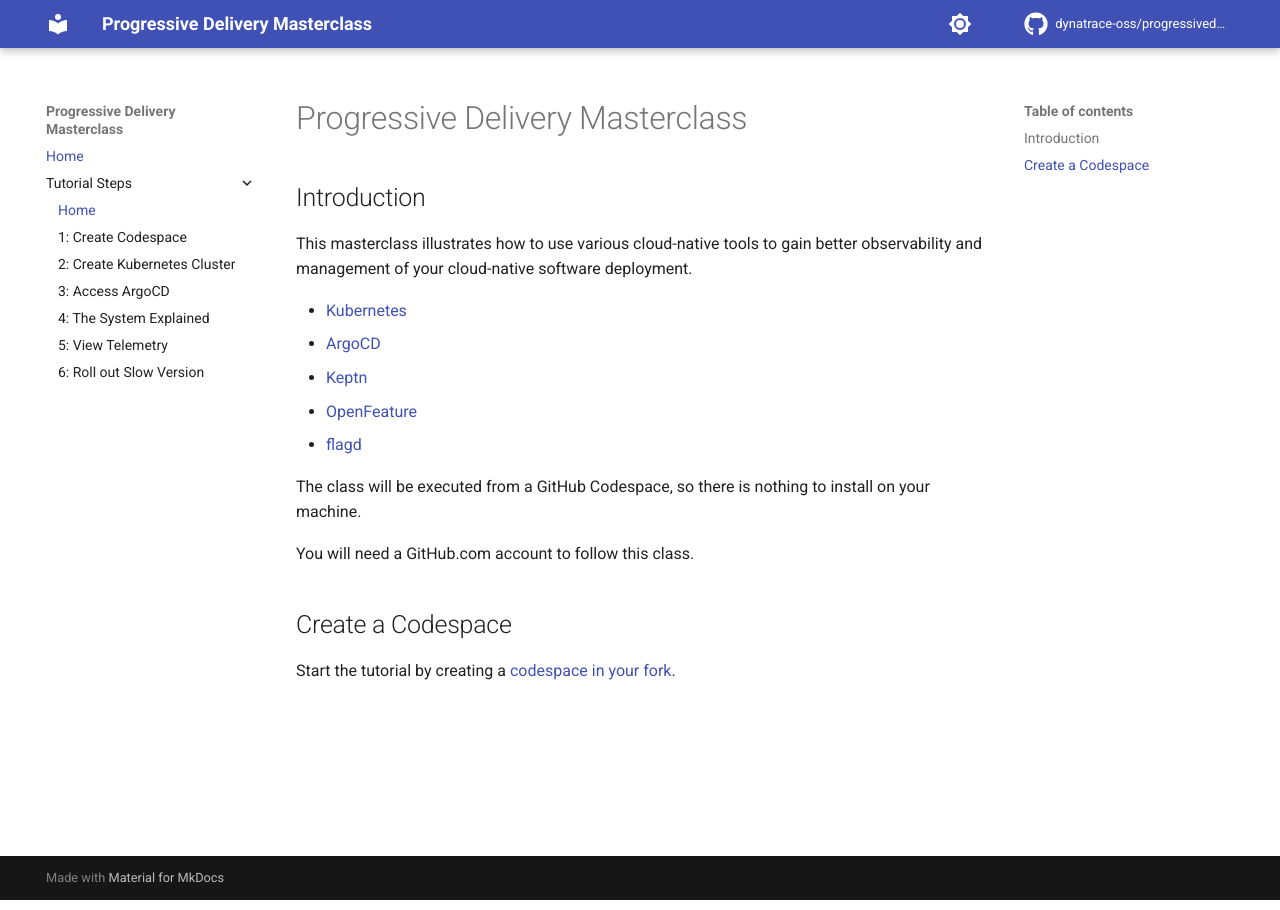
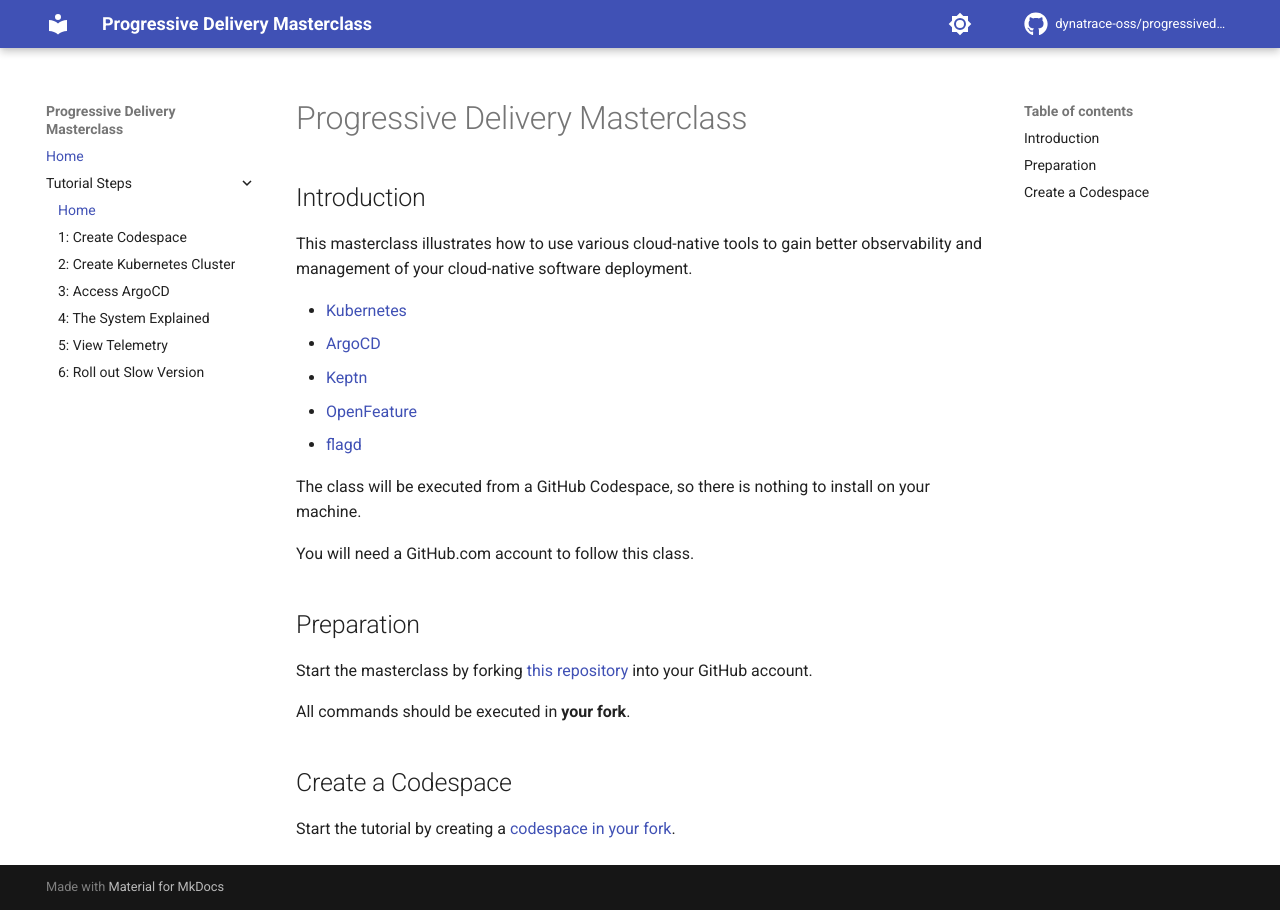
Before and after one commit to dynatrace-oss/progressiveDelivery-masterclass, an MkDocs documentation site: the page built from docs/index.md, in a window 1280 px wide. Built offline with MkDocs 1.6.1 and Material for MkDocs 9.7.7, drawn with Linux system fonts in a browser that asks for light colours; comment, search, counter and statistics services are not loaded.

Commit message:
Update index.md

```diff
--- a/docs/index.md
+++ b/docs/index.md
@@ -14,6 +14,12 @@
 
 You will need a GitHub.com account to follow this class.
 
+## Preparation
+
+Start the masterclass by forking [this repository](https://github.com/dynatrace-oss/progressivedelivery-masterclass) into your GitHub account.
+
+All commands should be executed in **your fork**.
+
 ## Create a Codespace
 
 Start the tutorial by creating a [codespace in your fork](1-create-codespace.md).
```
